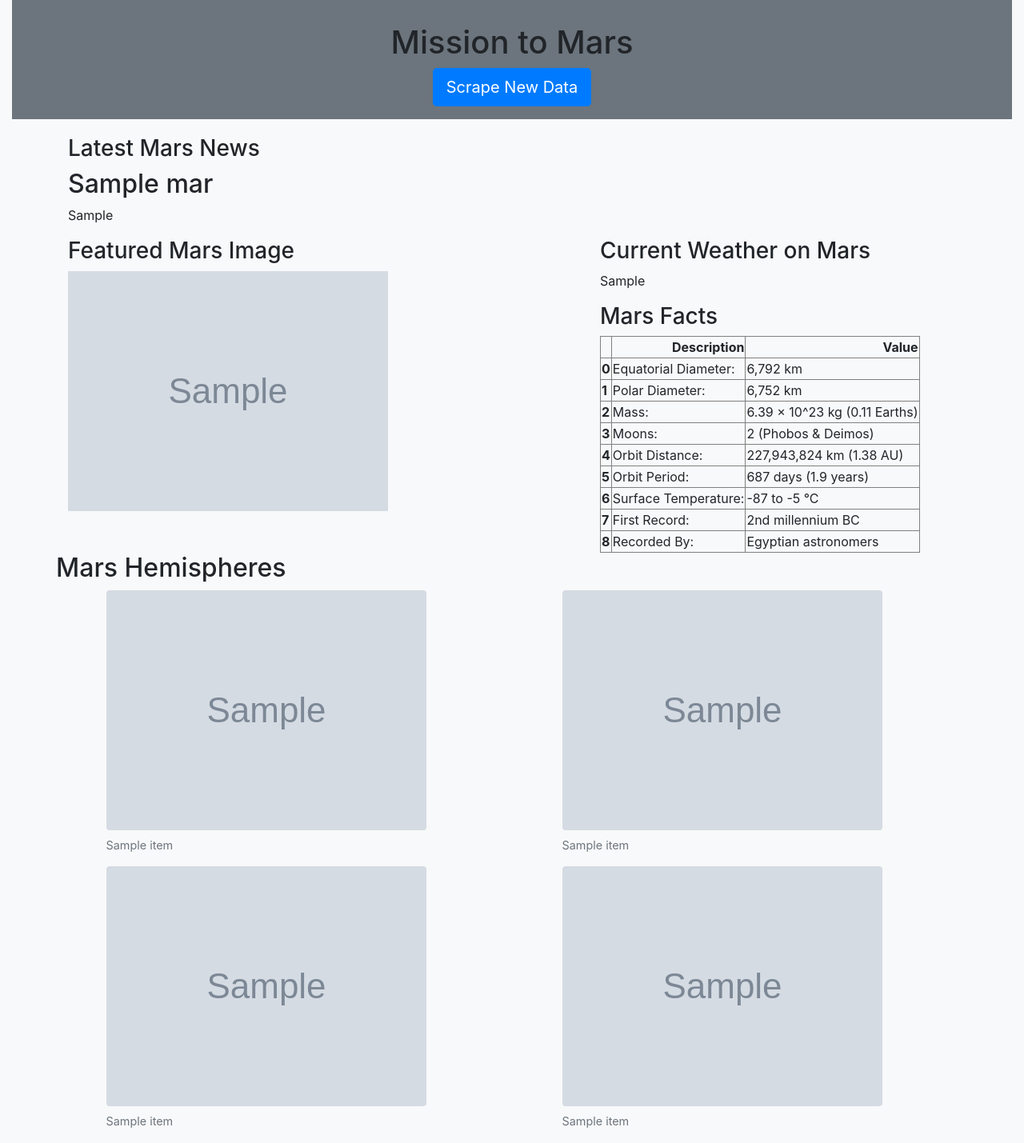
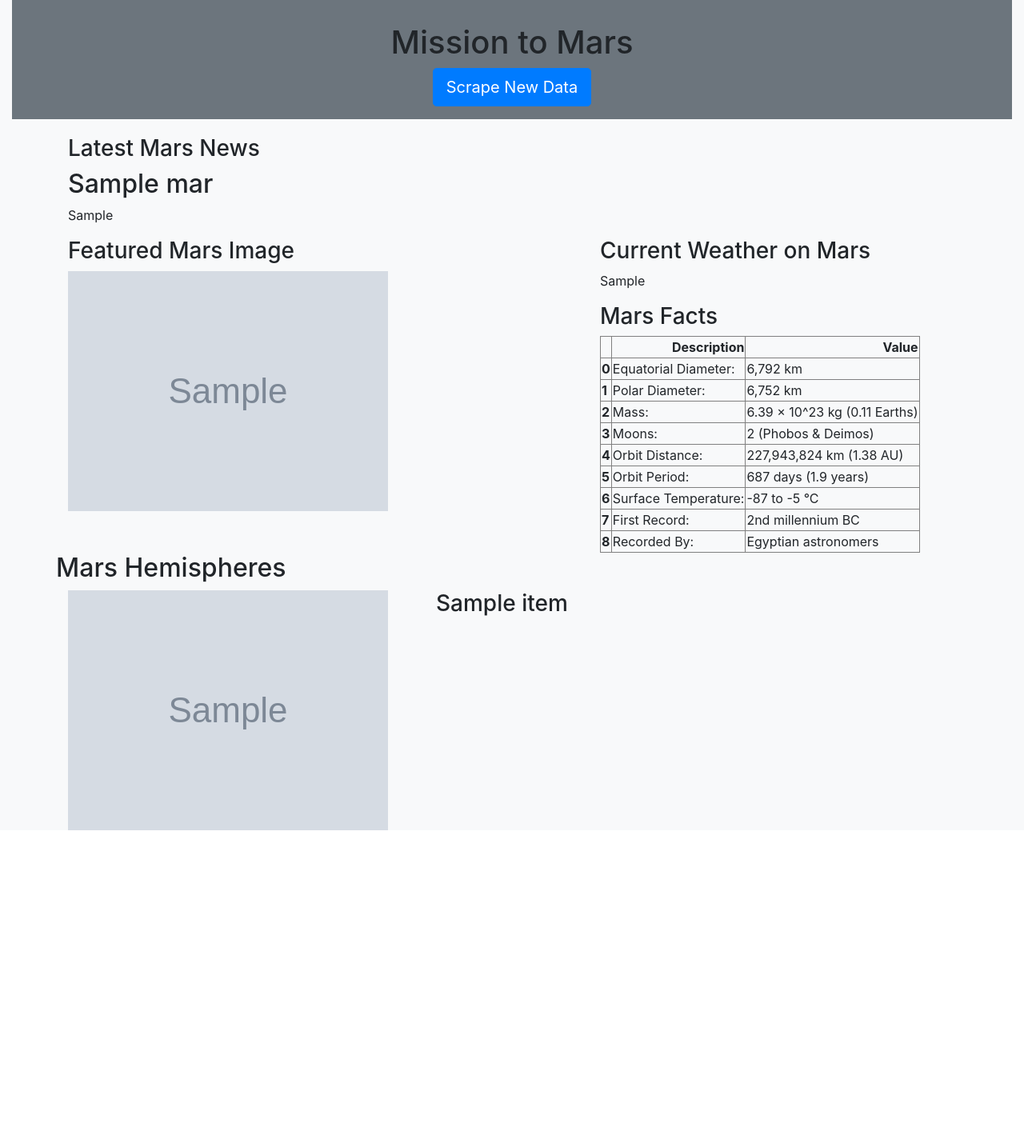
Before and after one commit to 87danielbradley/web-scraping-challenge, a Flask app: template Mission_to_Mars/templates/index.html in a window 1280 px wide. Shown: the part 41-1470 px from the top of the page at 80% size. After the commit the page ends 1079 px from the top, so only its background shows below. Run offline with Flask 2, Linux system fonts and the light colour scheme; the template is opened without the code that fills it: most values are stand-ins (such as "Sample title", 1, 10 or a date in 2020); grey boxes marked "Sample" are stand-in pictures; some libraries are stand-ins or nearby versions.

Commit message:
Final Update

```diff
--- a/Mission_to_Mars/app.py
+++ b/Mission_to_Mars/app.py
@@ -1,6 +1,6 @@
 #import necessary libraries
 from flask import Flask, render_template, redirect
-from flask_pymongo import PyMongo
+from flask_pymongo import pymongo
 # import pymongo
 import scrape_mars
 
@@ -8,26 +8,28 @@ import scrape_mars
 app = Flask(__name__)
 
 # Use PyMongo to establish Mongo connection
-mongo = PyMongo(app, uri="mongodb://localhost:27017/mars_app")
+#mongo = PyMongo(app, uri="mongodb://localhost:27017/mars_app")
 
 
 # Initialize PyMongo to work with MongoDBs
-# conn = 'mongodb://localhost:27017'
-# client = pymongo.MongoClient(conn)
+conn = 'mongodb://localhost:27017'
+client = pymongo.MongoClient(conn)
+
+mars_db = client.mars
 
 
 #create route that renders index.html template
 @app.route("/")
 def home():
     # Find one record of data from the mongo database
-    mars_data = mongo.db.mars.find_one()
+    mars_data = mars_db.output.find()
     return render_template("index.html", mars_data=mars_data)
 
 @app.route("/scrape")
 def scrape():
-    #mars_db = mongo.db.mars
+    mars_db.output.drop()
     mars_data = scrape_mars.scrape()
-    mongo.db.mars.update({}, mars_data, upsert=True)
+    mars_db.output.insert_one(mars_data)
     return redirect('/')
 
 if __name__  == "__main__":
--- a/Mission_to_Mars/templates/index.html
+++ b/Mission_to_Mars/templates/index.html
@@ -119,32 +119,14 @@
 			<h2>Mars Hemispheres</h2>
 		</div>
 		<div class="row">
-			<div class="container col-md-5">
-				<figure class="figure">
-				  <img src={{mars_data.mars_hemispheres[0].img_url}} class="figure-img img-fluid rounded" alt={{mars_data.mars_hemispheres[0].title}}>
-				  <figcaption class="figure-caption">{{mars_data.mars_hemispheres[0].title}}</figcaption>
-				</figure>
+			{% for item in mars_data.mars_hemispheres %}
+			<div class = "col-5"> </b>
+			<img src="{{item.img_url}}">
 			</div>
-			<div class="container col-md-5">
-				<figure class="figure">
-				  <img src={{mars_data.mars_hemispheres[1].img_url}} class="figure-img img-fluid rounded" alt={{mars_data.mars_hemispheres[1].title}}>
-				  <figcaption class="figure-caption">{{mars_data.mars_hemispheres[1].title}}</figcaption>
-				</figure>
+			<div>
+				<h3> {{item.title}}</h3>
 			</div>
-		</div>
-		<div class="row">
-			<div class="container col-md-5">
-				<figure class="figure">
-				  <img src={{mars_data.mars_hemispheres[2].img_url}} class="figure-img img-fluid rounded" alt={{mars_data.mars_hemispheres[2].title}}>
-				  <figcaption class="figure-caption">{{mars_data.mars_hemispheres[2].title}}</figcaption>
-				</figure>
-			</div>
-			<div class="container col-md-5">
-				<figure class="figure">
-				  <img src={{mars_data.mars_hemispheres[3].img_url}} class="figure-img img-fluid rounded" alt={{mars_data.mars_hemispheres[3].title}}>
-				  <figcaption class="figure-caption">{{mars_data.mars_hemispheres[3].title}}</figcaption>
-				</figure>
-			</div>
+			{% endfor %}
 		</div>
 
 	</div>
```
